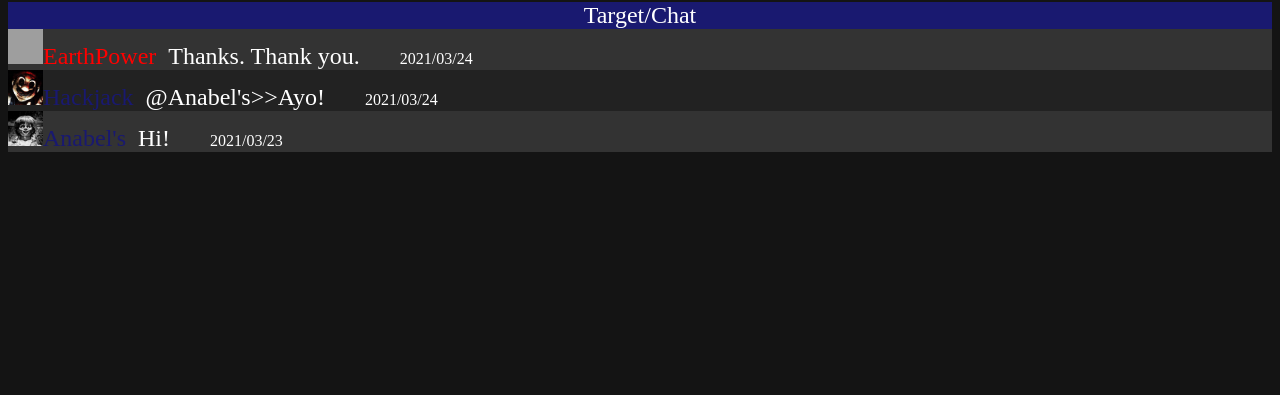
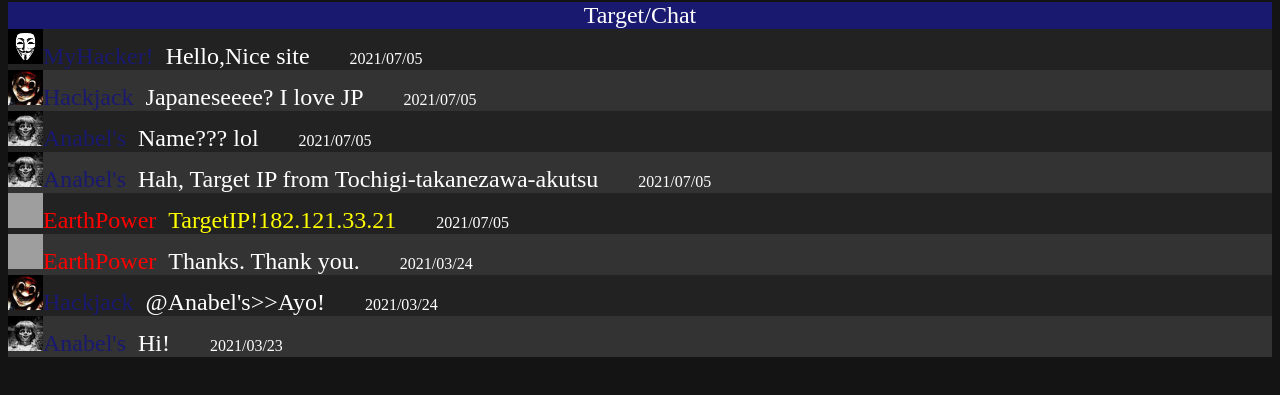
Before and after one commit to Ehacker-1/web, a plain HTML site: page target.html in a window 1280 px wide. Shown: the part 223-618 px from the top of the page. Drawn offline with Linux system fonts and the light colour scheme; grey boxes are pictures that could not be loaded.

Commit message:
Update target.html

```diff
--- a/target.html
+++ b/target.html
@@ -66,6 +66,31 @@ li a:hover:not(.active) {
 <font size="5"><font color="White">Target/Chat</font></font>
 </center>
 </div>
+<div style="background:#222222;">
+<left>
+<img src="anonymous.png" alt="35" width="35" height="35"><font size="5"><font color="#191970">MyHacker!</font></font>&nbsp;&nbsp;&nbsp;<font size="5"><font color="White">Hello,Nice site</font></font>&nbsp;&nbsp;&nbsp;&nbsp;&nbsp;&nbsp;&nbsp;&nbsp;&nbsp;&nbsp;<font size="3"><font color="White">2021/07/05</font></font>
+</left>
+</div>
+<div style="background:#333333;">
+<left>
+<img src="mario.jpg" alt="35" width="35" height="35"><font size="5"><font color="#191970">Hackjack</font></font>&nbsp;&nbsp;&nbsp;<font size="5"><font color="White">Japaneseeee? I love JP</font></font>&nbsp;&nbsp;&nbsp;&nbsp;&nbsp;&nbsp;&nbsp;&nbsp;&nbsp;&nbsp;<font size="3"><font color="White">2021/07/05</font></font>
+</left>
+</div>
+<div style="background:#222222;">
+<left>
+<img src="anabel.png" alt="35" width="35" height="35"><font size="5"><font color="#191970">Anabel's</font></font>&nbsp;&nbsp;&nbsp;<font size="5"><font color="White">Name??? lol</font></font>&nbsp;&nbsp;&nbsp;&nbsp;&nbsp;&nbsp;&nbsp;&nbsp;&nbsp;&nbsp;<font size="3"><font color="White">2021/07/05</font></font>
+</left>
+</div>
+<div style="background:#333333;">
+<left>
+<img src="anabel.png" alt="35" width="35" height="35"><font size="5"><font color="#191970">Anabel's</font></font>&nbsp;&nbsp;&nbsp;<font size="5"><font color="White">Hah, Target IP from Tochigi-takanezawa-akutsu</font></font>&nbsp;&nbsp;&nbsp;&nbsp;&nbsp;&nbsp;&nbsp;&nbsp;&nbsp;&nbsp;<font size="3"><font color="White">2021/07/05</font></font>
+</left>
+</div>
+<div style="background:#222222;">
+<left>
+<img src="e.gif" alt="35" width="35" height="35"><font size="5"><font color="#ff0000">EarthPower</font></font>&nbsp;&nbsp;&nbsp;<font size="5"><font color="Yellow">TargetIP!182.121.33.21</font></font>&nbsp;&nbsp;&nbsp;&nbsp;&nbsp;&nbsp;&nbsp;&nbsp;&nbsp;&nbsp;<font size="3"><font color="White">2021/07/05</font></font>
+</left>
+</div>
 <div style="background:#333333;">
 <left>
 <img src="e.gif" alt="35" width="35" height="35"><font size="5"><font color="#ff0000">EarthPower</font></font>&nbsp;&nbsp;&nbsp;<font size="5"><font color="White">Thanks. Thank you.</font></font>&nbsp;&nbsp;&nbsp;&nbsp;&nbsp;&nbsp;&nbsp;&nbsp;&nbsp;&nbsp;<font size="3"><font color="White">2021/03/24</font></font>
```
